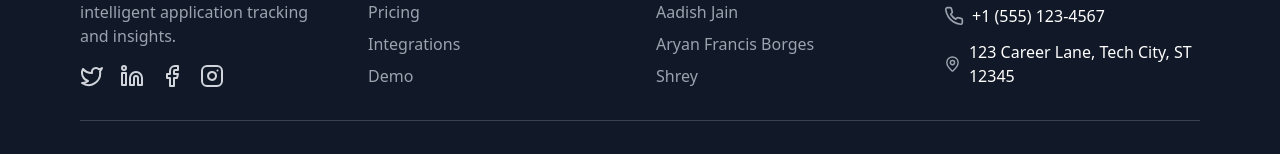
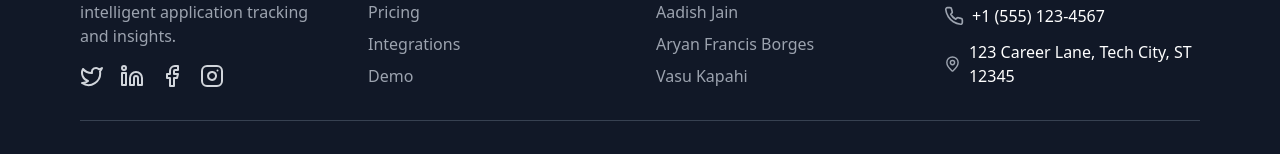
Before and after one commit to PrathamKhandelwal1301/JobQuest, a React (Vite) app in the folder frontend/: page / in a window 1280 px wide. Shown: the part 2484-2638 px from the top of the page. Built offline with nearby package versions, Linux system fonts and the light colour scheme; a web font is replaced by a local one.

Commit message:
footer changes

```diff
--- a/frontend/src/Components/misc/Footer.jsx
+++ b/frontend/src/Components/misc/Footer.jsx
@@ -59,7 +59,7 @@ const Footer = () => {
               <li className="text-gray-400">Pratham Khandelwal</li>
               <li className="text-gray-400">Aadish Jain</li>
               <li className="text-gray-400">Aryan Francis Borges</li>
-              <li className="text-gray-400">Shrey</li>
+              <li className="text-gray-400">Vasu Kapahi</li>
             </ul>
           </div>
 
```
